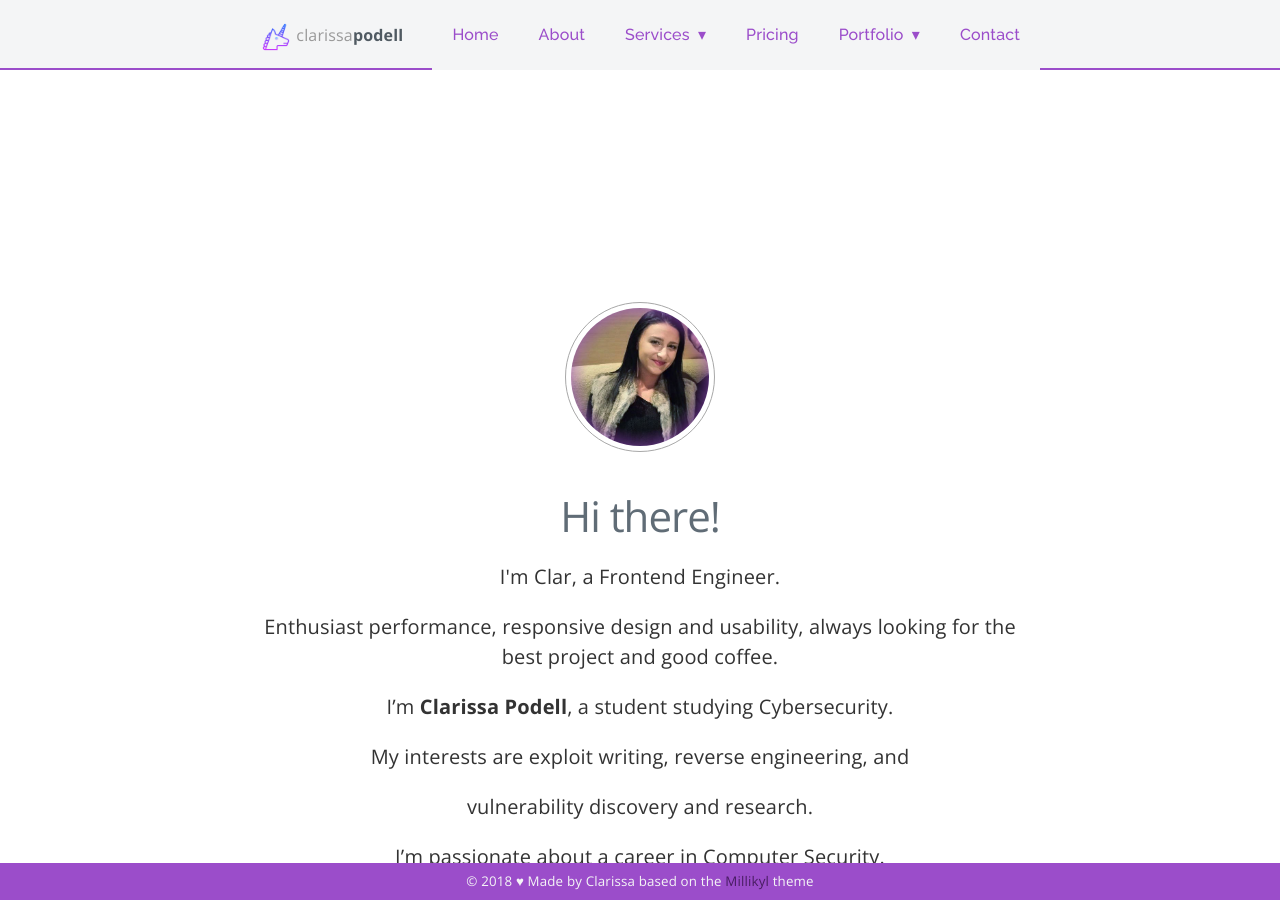
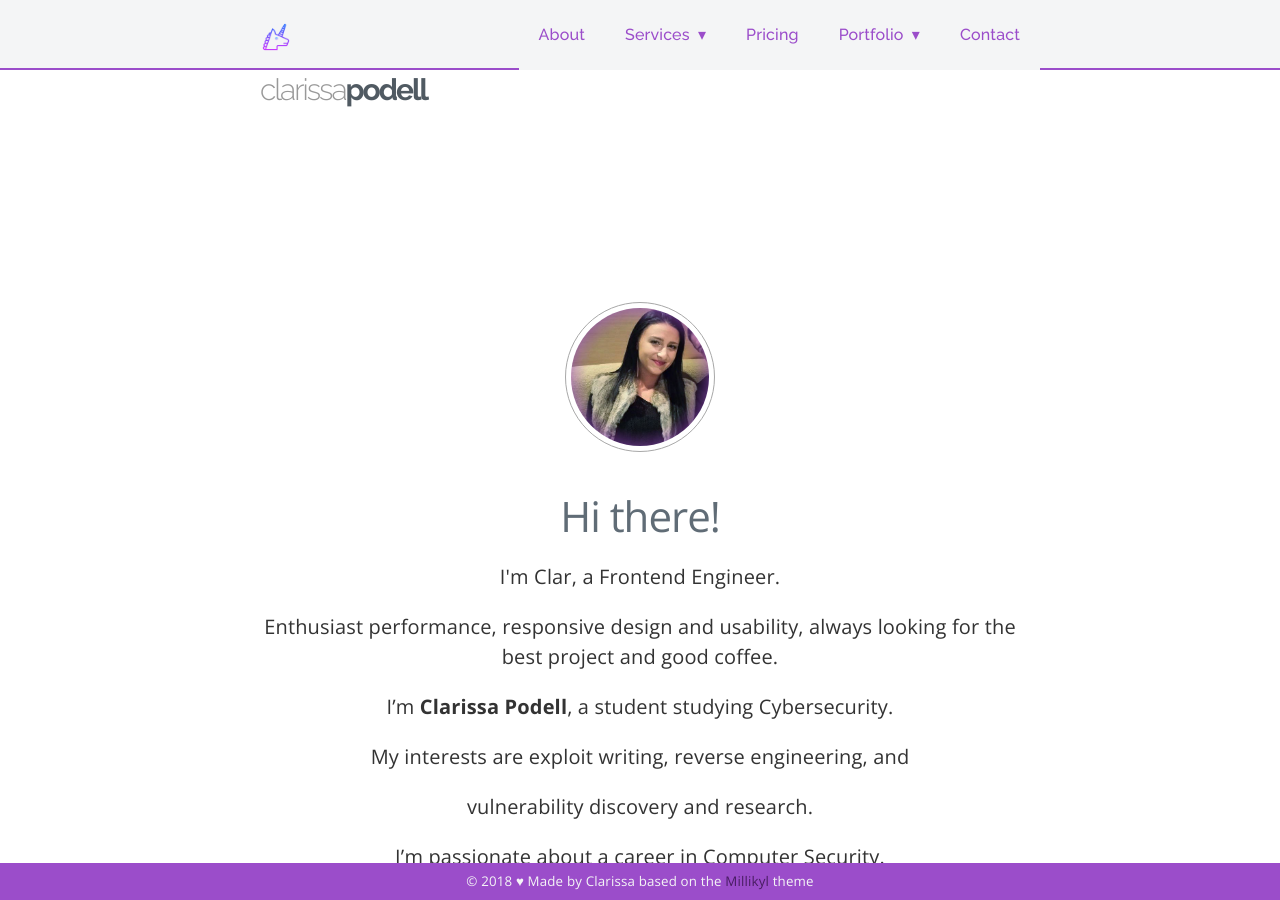
Before and after one commit to c1arissa/c1arissa.github.io, a Jekyll site: the page built from index.md, in a window 1280 px wide and 900 px high. Built offline with Jekyll 4.4.1, drawn with Linux system fonts in a browser that asks for light colours; nearby versions of some CDN libraries.

Commit message:
Update nav2.html

```diff
--- a/_includes/nav2.html
+++ b/_includes/nav2.html
@@ -3,7 +3,7 @@
     <div class="brand">
       <img class="icon" src="/favicon.png" alt="unicorn">
 			<a class="navigation-title" href="{{ site.baseurl }}/index.html">
-				<span class="first">clarissa</span><span class="last">podell</span>
+				<h1 class="title"><span class="first">clarissa</span><span class="last">podell</span></h1>
 			</a>
     </div>
 
@@ -11,10 +11,7 @@
       <div class="nav-mobile"><a id="nav-toggle" href="#!"><span></span></a></div>
       <ul class="nav-list">
         <li>
-          <a href="#!">Home</a>
-        </li>
-        <li>
-          <a href="#!">About</a>
+          <a href="about">About</a>
         </li>
         <li>
           <a href="#!">Services</a>
```
